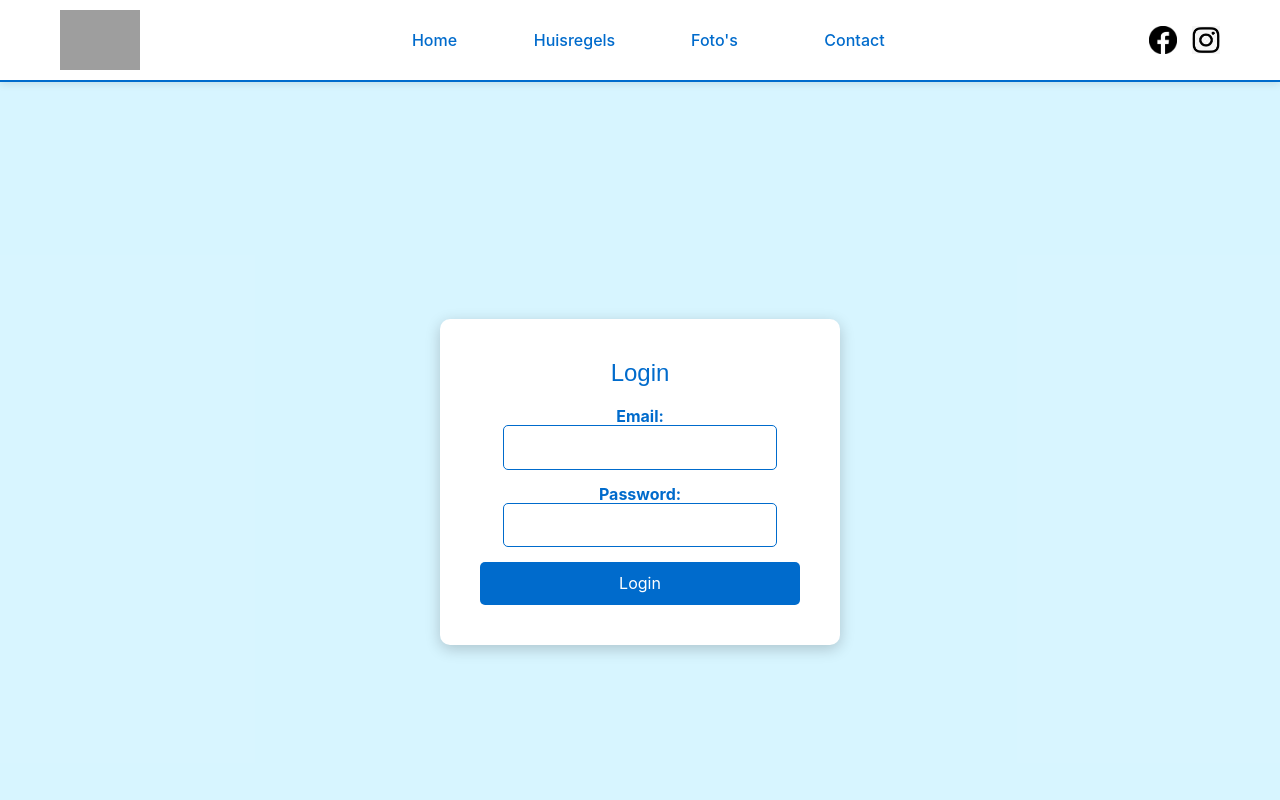
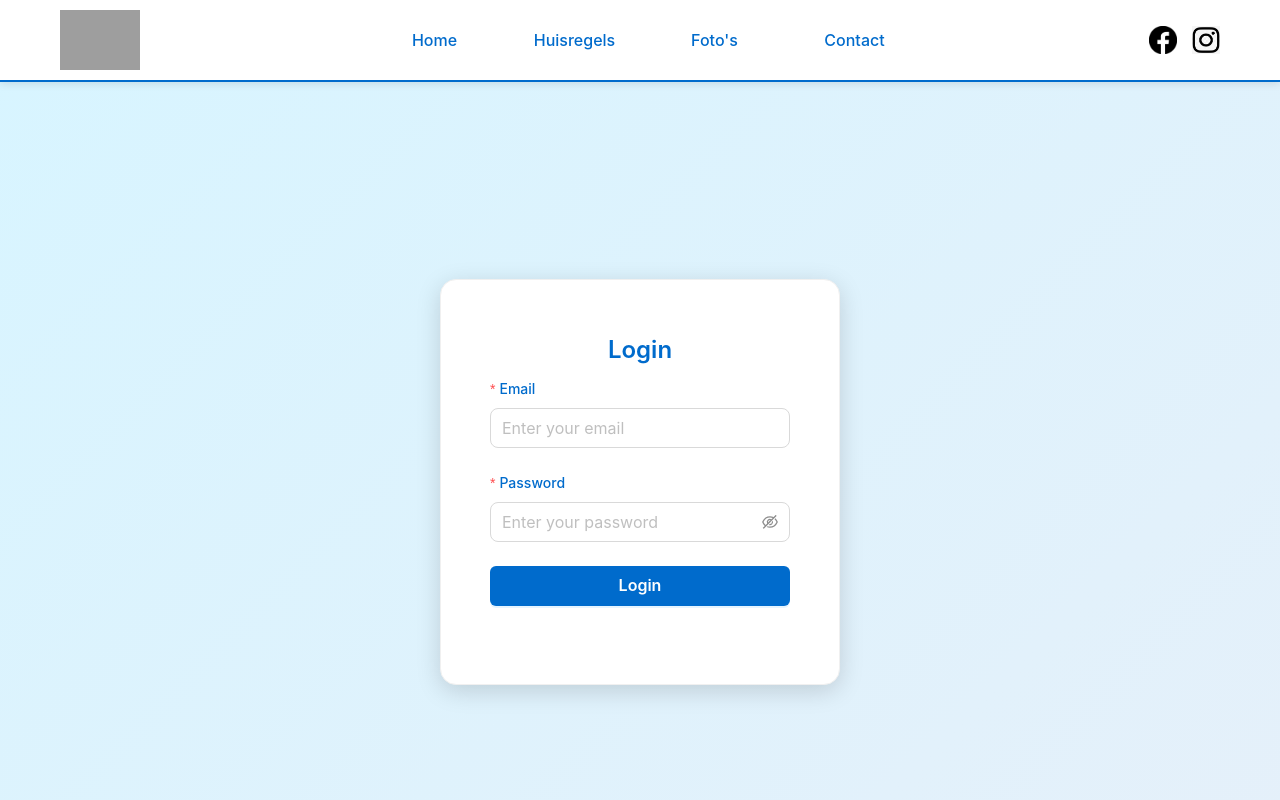
Before and after one commit to trimsalontrimmerke/trimsalontrimmerke.github.io, a React (Create React App) app: page /login in a window 1280 px wide. Shown: the top 800 px of the page. Built offline with nearby package versions, Linux system fonts and the light colour scheme; no server answers; grey boxes are pictures that could not be loaded.

Commit message:
update login

```diff
--- a/src/components/back/login/login.css
+++ b/src/components/back/login/login.css
@@ -1,78 +1,67 @@
-.Login-container {
-    display: flex; /* Center the card */
+/* Full page layout */
+.login-container {
+  display: flex;
   justify-content: center;
   align-items: center;
-    height: 100vh; /* Full height of the viewport */
-    background-color: rgba(59, 203, 255, 0.2); /* Light background for contrast */
-    padding: 20px; /* Add padding */
+  height: 100vh;
+  background: linear-gradient(135deg, rgba(59, 203, 255, 0.2), rgba(0, 107, 204, 0.1));
+  padding: 20px;
 }
 
-  .Login-card {
-    background-color: white; /* White background for the card */
-    border-radius: 10px; /* Rounded corners */
-    box-shadow: 0 4px 15px rgba(0, 0, 0, 0.2); /* Shadow for depth */
-    padding: 40px; /* Internal padding for the card */
-    width: 400px; /* Fixed width for the card */
-    text-align: center; /* Center align text */
+/* Card styles */
+.login-card {
+  width: 400px;
+  border-radius: 16px;
+  box-shadow: 0 6px 25px rgba(0, 0, 0, 0.15);
+  padding: 30px 25px;
+  background-color: #fff;
+  transition: transform 0.2s ease;
 }
 
-  .Login-title {
-    color: rgb(0, 107, 204); /* Title color */
-    margin-bottom: 20px; /* Space below the title */
-    font-family: 'Arial', sans-serif; /* Font family for title */
-    font-size: 24px; /* Increase font size */
+.login-card:hover {
+  transform: translateY(-2px);
 }
 
-  .Login-error-message {
-    color: red; /* Error message color */
-    margin-bottom: 15px; /* Space below the error message */
+/* Title + subtitle */
+.login-title {
+  text-align: center;
+  color: #006bcc !important;
+  margin-bottom: 5px;
 }
 
-  .Login-form {
-    display: flex; /* Use flexbox for the form layout */
-    flex-direction: column; /* Stack items vertically */
+.login-subtitle {
+  display: block;
+  text-align: center;
+  margin-bottom: 20px;
+  font-size: 14px;
+  color: #666;
 }
 
-  .Login-form-group {
-    margin-bottom: 15px; /* Space between form groups */
+/* Error alert spacing */
+.login-error {
+  margin-bottom: 16px;
 }
 
-  .Login-label {
-    margin-bottom: 5px; /* Space between label and input */
-    font-weight: bold; /* Make labels bold */
-    color: rgb(0, 107, 204); /* Label color */
-    text-align: left; /* Align labels to the left */
+/* Form styles */
+.login-form .ant-form-item-label > label {
+  color: #006bcc;
+  font-weight: 500;
 }
 
-  .Login-input {
-    padding: 12px; /* Add padding for input fields */
-    border: 1px solid rgb(0, 107, 204); /* Border with primary color */
-    border-radius: 5px; /* Round corners of input fields */
-    font-size: 16px; /* Increase font size for readability */
-    transition: border-color 0.3s; /* Smooth transition for border color */
+/* Button styles */
+.login-button {
+  background-color: #006bcc !important;
+  border: none !important;
+  border-radius: 6px !important;
+  font-weight: 600;
+  transition: background-color 0.3s ease, transform 0.2s ease !important;
 }
 
-  .Login-input:focus {
-    border-color: rgba(59, 203, 255, 0.7); /* Change border color on focus */
-    outline: none; /* Remove default outline */
+.login-button:hover {
+  background-color: #3399ff !important;
+  transform: translateY(-1px);
 }
 
-  .Login-button {
-    background-color: rgb(0, 107, 204); /* Primary color for the button */
-    color: white; /* Text color for the button */
-    border: none; /* Remove border */
-    padding: 12px 20px; /* Padding for the button */
-    border-radius: 5px; /* Round corners */
-    cursor: pointer; /* Change cursor to pointer */
-    font-size: 16px; /* Increase font size for the button */
-    transition: background-color 0.3s ease, transform 0.3s ease; /* Smooth transition for hover effect */
+.login-button:active {
+  transform: translateY(0);
 }
-
-  .Login-button:hover {
-    background-color: rgba(59, 203, 255, 0.7); /* Lighter color on hover */
-    transform: translateY(-2px); /* Slightly lift button on hover */
-  }
-
-  .Login-button:active {
-    transform: translateY(0); /* Reset the lift effect when clicked */
-  }
--- a/src/components/back/login/login.js
+++ b/src/components/back/login/login.js
@@ -1,70 +1,90 @@
 // src/components/Login.js
 import React, { useState } from 'react';
-import { auth } from '../../../firebaseConfig'; // Ensure to import the auth
+import { auth } from '../../../firebaseConfig';
 import { signInWithEmailAndPassword } from 'firebase/auth';
-import { useNavigate } from 'react-router-dom'; // Import useNavigate
+import { useNavigate } from 'react-router-dom';
+import { Card, Form, Input, Button, Typography, Alert } from 'antd';
 import './login.css';
 
+const { Title, Text } = Typography;
+
 const Login = () => {
-  const [email, setEmail] = useState('');
-  const [password, setPassword] = useState('');
+  const [loading, setLoading] = useState(false);
   const [error, setError] = useState('');
-  const navigate = useNavigate(); // Initialize useNavigate
+  const navigate = useNavigate();
 
-  const handleLogin = async (e) => {
-    e.preventDefault();
+  const handleLogin = async (values) => {
+    const { email, password } = values;
     setError('');
+    setLoading(true);
 
     try {
-      // Sign in the user with email and password
       const userCredential = await signInWithEmailAndPassword(auth, email, password);
       const user = userCredential.user;
 
-      // Get ID token
       const token = await user.getIdToken();
-      localStorage.setItem('authToken', token); // Store token in local storage
+      localStorage.setItem('authToken', token);
 
-      // Redirect to /back/alert after successful login
       navigate('/back/alert');
-
-    } catch (error) {
-      setError(error.message); // Update error state
-      console.error("Error during login:", error);
+    } catch (err) {
+      setError(err.message);
+      console.error("Error during login:", err);
+    } finally {
+      setLoading(false);
     }
   };
 
   return (
-    <div className="Login-container">
-      <div className="Login-card">
-        <h2 className="Login-title">Login</h2>
-        {error && <p className="Login-error-message">{error}</p>}
-        <form onSubmit={handleLogin} className="Login-form">
-          <div className="Login-form-group">
-            <label className="Login-label">Email:</label>
-            <input
-              type="email"
-              value={email}
-              onChange={(e) => setEmail(e.target.value)}
-              required
-              className="Login-input"
-            />
-          </div>
-          <div className="Login-form-group">
-            <label className="Login-label">Password:</label>
-            <input
-              type="password"
-              value={password}
-              onChange={(e) => setPassword(e.target.value)}
-              required
-              className="Login-input"
-            />
-          </div>
-          <button type="submit" className="Login-button">Login</button>
-        </form>
-      </div>
+    <div className="login-container">
+      <Card className="login-card">
+        <Title level={3} className="login-title">
+          Login
+        </Title>
+
+
+        {error && (
+          <Alert
+            message="Login Failed"
+            description={error}
+            type="error"
+            showIcon
+            className="login-error"
+          />
+        )}
+
+        <Form layout="vertical" onFinish={handleLogin} className="login-form">
+          <Form.Item
+            label="Email"
+            name="email"
+            rules={[{ required: true, message: 'Please input your email!' }]}
+          >
+            <Input placeholder="Enter your email" size="large" />
+          </Form.Item>
+
+          <Form.Item
+            label="Password"
+            name="password"
+            rules={[{ required: true, message: 'Please input your password!' }]}
+          >
+            <Input.Password placeholder="Enter your password" size="large" />
+          </Form.Item>
+
+          <Form.Item>
+            <Button
+              type="primary"
+              htmlType="submit"
+              block
+              size="large"
+              loading={loading}
+              className="login-button"
+            >
+              Login
+            </Button>
+          </Form.Item>
+        </Form>
+      </Card>
     </div>
   );
-
 };
 
 export default Login;
```
Lines whose indentation alone changed are shown as unchanged.
